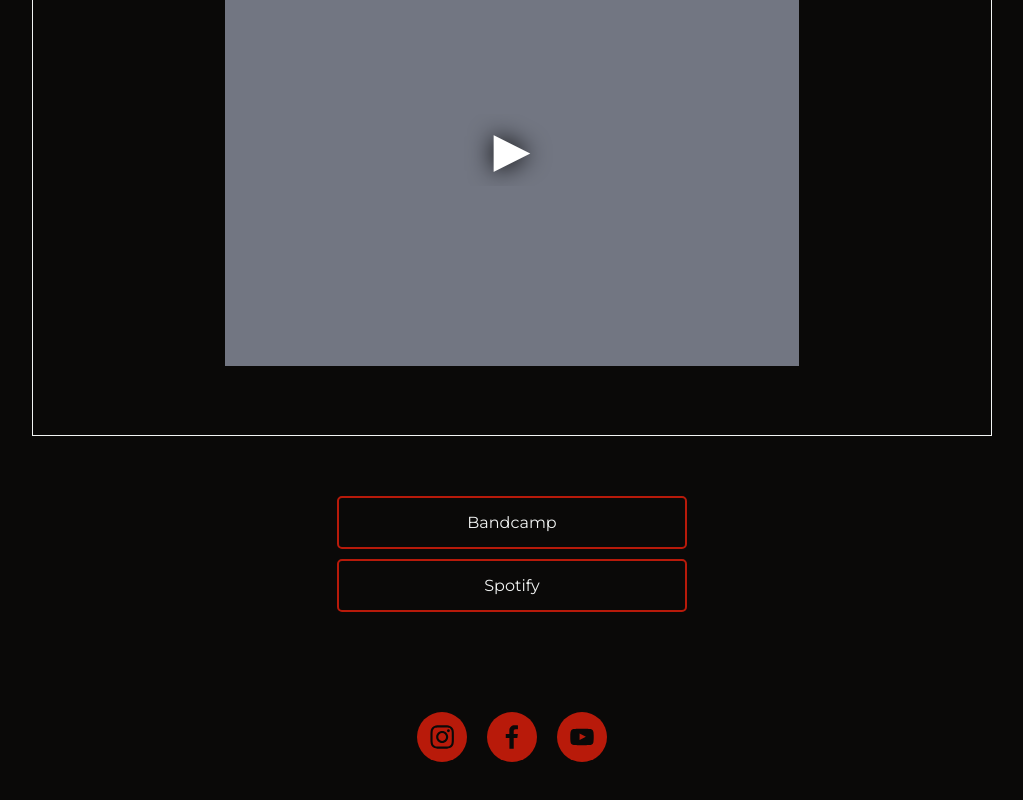
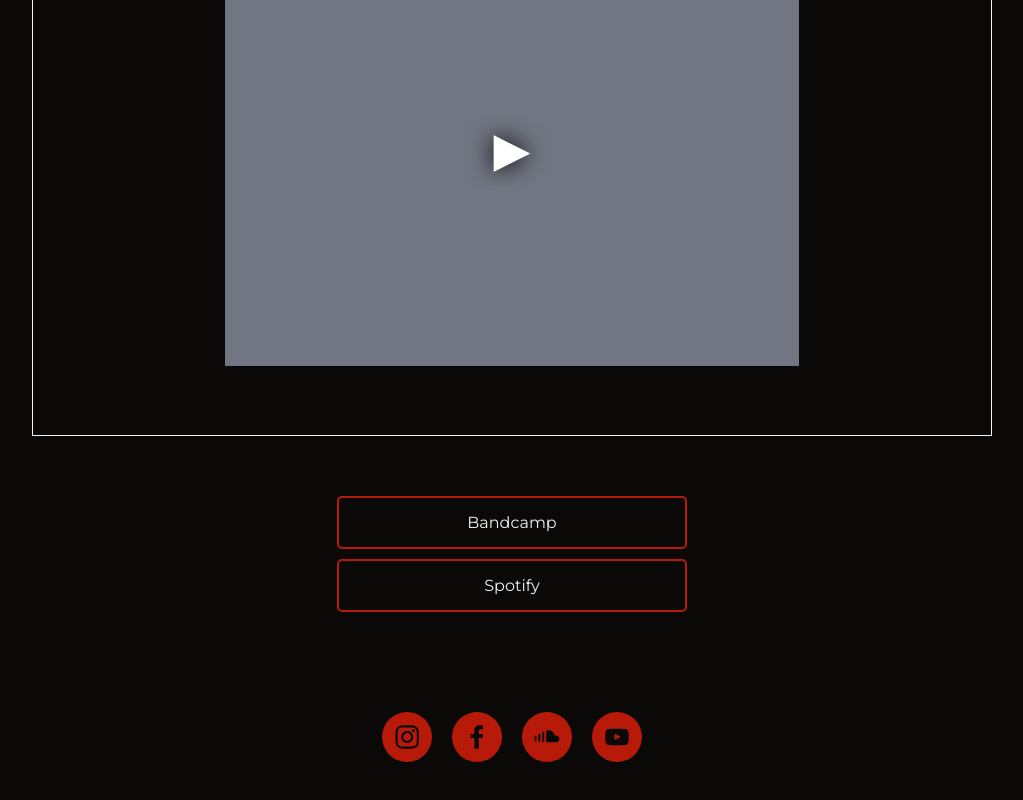
Before and after one commit to jakeunruh/crimson-devils, a React (Create React App) app: page / in a window 1280 px wide. Shown: the part 766-1566 px from the top of the page, without its empty margins (128-1151 px from the left). Built offline with nearby package versions, Linux system fonts and the light colour scheme; a web font is replaced by a local one.

Commit message:
added soundcloud link

```diff
--- a/src/components/SocialLinkList.jsx
+++ b/src/components/SocialLinkList.jsx
@@ -10,6 +10,9 @@
             <SocialIcon url="https://www.facebook.com/crimsondevils/" bgColor="#b81a0a" color="currentColor" target="_blank" />
         </li>
         <li className="footer__social-link-list-item">
+            <SocialIcon url="https://soundcloud.com/crimsondevilsatx" bgColor="#b81a0a" color="currentColor" target="_blank" />
+        </li>
+        <li className="footer__social-link-list-item">
             <SocialIcon url="https://www.youtube.com/channel/UCCCPUW7c9Ox0CKSKG8iGegg/videos" bgColor="#b81a0a" color="currentColor" target="_blank" />
         </li>
     </ul>
--- a/src/styles/base.scss
+++ b/src/styles/base.scss
@@ -233,6 +233,11 @@
         display: block;
         filter: invert(99%) sepia(1%) saturate(4349%) hue-rotate(189deg) brightness(118%) contrast(80%);
     }
+    @include for-size(phone-only) {
+        &:before {
+            background-position: center center;
+        }
+    }
 }
 
 /************
```
Also changed, not shown: src/img/epk/fh-bg.jpg (added).
